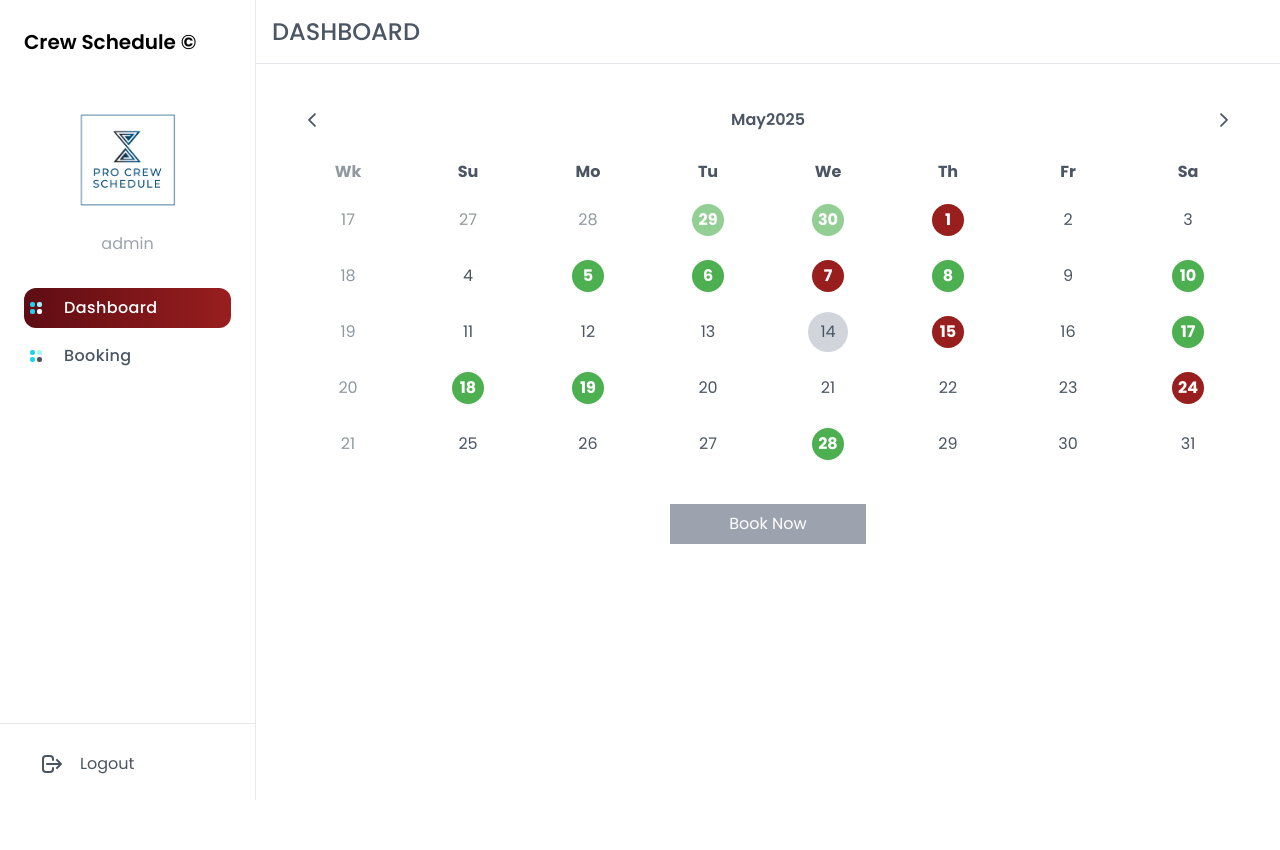
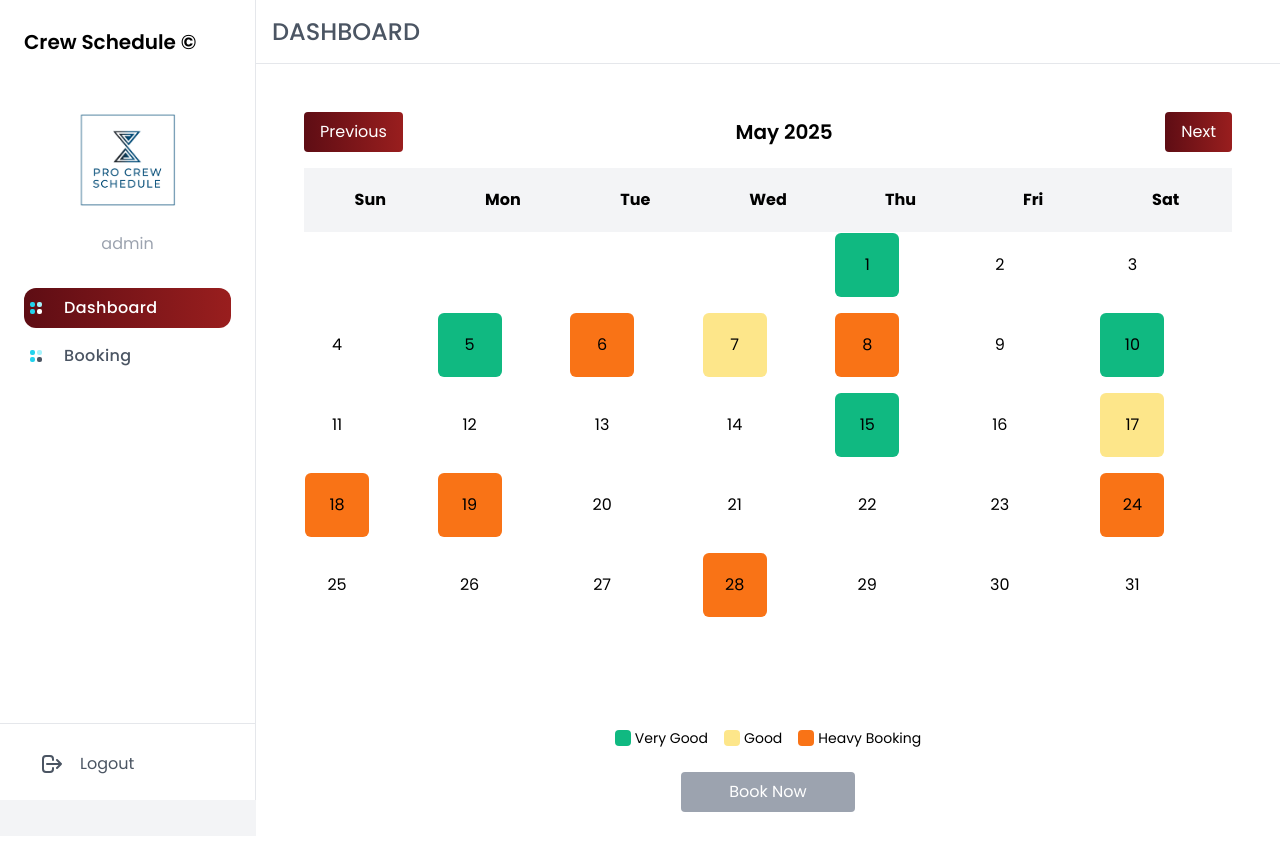
Before and after one commit to AdarshCHMMMUT/banquetfront, a React (Vite) app: page / in a window 1280 px wide. Shown: the top 850 px of the page. Before the commit the page ends 800 px from the top, so only its background shows below. Built offline with nearby package versions, Linux system fonts and the light colour scheme; sample sign-in values are in the browser's storage.

Commit message:
fix calender

```diff
--- a/src/pages/Banquet/LaganCalender.jsx
+++ b/src/pages/Banquet/LaganCalender.jsx
@@ -1,19 +1,40 @@
-import React, { useState } from 'react';
-import { Calendar } from 'primereact/calendar';
+import React, { useState, useRef, useEffect } from 'react';
 import { useNavigate } from "react-router-dom";
 
 function LaganCalendar() {
   const [dates, setDates] = useState(null);
+  const [hoveredDate, setHoveredDate] = useState(null);
+  const [selectedDate, setSelectedDate] = useState(null);
+  const calendarRef = useRef(null);
+  const [selectedRange, setSelectedRange] = useState({ start: null, end: null });
+  const [month, setMonth] = useState(4); // May = 4 (0-indexed)
+  const [year, setYear] = useState(2025);
+
   const navigate = useNavigate();
 
-  const isRangeSelected = dates && dates.length === 2 && dates[0] && dates[1];
+  useEffect(() => {
+  const handleClickOutside = (event) => {
+    if (calendarRef.current && !calendarRef.current.contains(event.target)) {
+      setHoveredDate(null); // Clear hover state
+    }
+  };
+
+  document.addEventListener('mousedown', handleClickOutside);
+  return () => {
+    document.removeEventListener('mousedown', handleClickOutside);
+  };
+}, []);
 
 const handleBooking = () => {
-    console.log("Booking:", dates);
-    // Add your booking logic here
+  if (selectedRange.start && selectedRange.end) {
+    navigate(`/book?start=${selectedRange.start}&end=${selectedRange.end}`);
+  } else if (selectedDate) {
+    navigate(`/book/${selectedDate}`);
+  }
 };
 
-  // Get auspicious dates for a specific year
+  const format = (y, m, d) => `${y}-${String(m + 1).padStart(2, '0')}-${String(d).padStart(2, '0')}`;
+
   const getAuspiciousDates = (year) => {
     const format = (m, d) => `${year}-${String(m).padStart(2, '0')}-${String(d).padStart(2, '0')}`;
     return [
@@ -32,84 +53,186 @@ function LaganCalendar() {
     ];
   };
 
-  // Heavy lagan dates (highlighted differently)
-  const getHeavyLaganDates = (year) => {
-    const fixedHeavyDates = [
-      [5, 1], [5, 7], [5, 15], [5, 24],
-      [10, 22], [10, 23], [10, 30]
-    ];
-    return fixedHeavyDates.map(([m, d]) =>
-      `${year}-${String(m).padStart(2, '0')}-${String(d).padStart(2, '0')}`
+  const auspiciousDates = new Set(getAuspiciousDates(year));
+
+  const getDateCategory = (date) => {
+    const heavyDates = new Set(Array.from(auspiciousDates).filter(d => [1, 5, 10, 15, 20, 25, 30].includes(parseInt(d.split('-')[2]))));
+    const mediumDates = new Set(Array.from(auspiciousDates).filter(d => [2, 4, 7, 9, 17, 22, 27].includes(parseInt(d.split('-')[2]))));
+    if (heavyDates.has(date)) return 'heavy';
+    if (mediumDates.has(date)) return 'medium';
+    if (auspiciousDates.has(date)) return 'light';
+    return null;
+  };
+
+  const getTooltipText = (category) => {
+    if (category === 'heavy') return 'Very Good (Heavy Booking)';
+    if (category === 'medium') return 'Good Day';
+    if (category === 'light') return 'Auspicious Day';
+    return '';
+  };
+
+  const dateTemplate = ({ year, month, day }) => {
+  const currentDate = format(year, month, day);
+  const category = getDateCategory(currentDate);
+
+  let bgColor = '';
+  if (category === 'heavy') bgColor = '#10b981'; // Green
+  else if (category === 'medium') bgColor = '#fde68a'; // Yellow
+  else if (category === 'light') bgColor = '#f97316'; // Orange
+
+  const isStart = selectedRange.start === currentDate;
+  const isEnd = selectedRange.end === currentDate;
+  const isInRange = selectedRange.start && selectedRange.end && (
+    new Date(currentDate) > new Date(selectedRange.start) &&
+    new Date(currentDate) < new Date(selectedRange.end)
+  );
+  const isSingleSelected = selectedDate === currentDate && !selectedRange.start && !selectedRange.end;
+
+  const highlightClass = isStart || isEnd || isSingleSelected
+    ? 'border-4 border-blue-500'
+    : isInRange
+    ? 'ring-2 ring-blue-300'
+    : '';
+
+  return (
+    <div
+      className={`w-16 h-16 rounded-md flex items-center justify-center cursor-pointer relative ${highlightClass}`}
+      style={{ backgroundColor: bgColor }}
+      onClick={() => {
+        if (!selectedRange.start && !selectedRange.end) {
+          setSelectedDate(currentDate); // single date
+          setSelectedRange({ start: currentDate, end: null });
+        } else if (selectedRange.start && !selectedRange.end) {
+          const start = new Date(selectedRange.start);
+          const end = new Date(currentDate);
+          if (end > start) {
+            setSelectedRange({ ...selectedRange, end: currentDate });
+          } else {
+            // Reset selection if clicked before start
+            setSelectedRange({ start: currentDate, end: null });
+            setSelectedDate(currentDate);
+          }
+        } else {
+          // Start new selection
+          setSelectedDate(currentDate);
+          setSelectedRange({ start: currentDate, end: null });
+        }
+      }}
+      onMouseEnter={() => setHoveredDate(currentDate)}
+      onMouseLeave={() => setHoveredDate(null)}
+      title={getTooltipText(category)}
+    >
+      {day}
+    </div>
   );
 };
 
-  // Helper to format date object
-  const formatDate = ({ year, month, day }) =>
-    `${year}-${String(month + 1).padStart(2, '0')}-${String(day).padStart(2, '0')}`;
 
-  // Calendar date rendering
-  const dateTemplate = (date) => {
-    const year = date.year;
-    const currentDate = formatDate(date);
-    const auspiciousDates = getAuspiciousDates(year);
-    const heavyDates = getHeavyLaganDates(year);
+    const getDateClass = (day) => {
+    if ([5, 15, 10].includes(day)) return 'bg-green-500 text-white';      // Very Good
+    if ([7, 17].includes(day)) return 'bg-yellow-300 text-black';        // Good
+    if ([6, 8, 18, 19, 24, 28].includes(day)) return 'bg-orange-500 text-white'; // Heavy Booking
+    return '';
+  };
 
-    if (heavyDates.includes(currentDate)) {
-      return (
-        <div style={{
-          backgroundColor: '#991e1e',
-          color: 'white',
-          fontWeight: 'bold',
-          borderRadius: '50%',
-          width: '2em',
-          height: '2em',
-          lineHeight: '2em',
-          textAlign: 'center'
-        }}>
-          {date.day}
-        </div>
+const renderCalendar = () => {
+  const weeks = [];
+  const daysInMonth = new Date(year, month + 1, 0).getDate();
+  const firstDay = new Date(year, month, 1).getDay();
+
+  let day = 1;
+
+  for (let week = 0; week < 6; week++) {
+    const days = [];
+
+    for (let i = 0; i < 7; i++) {
+      const cellIndex = week * 7 + i;
+
+      if (cellIndex < firstDay || day > daysInMonth) {
+        days.push(
+          <td key={i} className="h-20 align-top text-center">
+            {/* Empty */}
+          </td>
         );
+      } else {
+        const cellContent = dateTemplate({ year, month, day });
+        days.push(
+          <td key={i} className="h-20 align-top text-center">
+            {cellContent}
+          </td>
+        );
+        day++;
+      }
     }
 
-    if (auspiciousDates.includes(currentDate)) {
-      return (
-        <div style={{
-          backgroundColor: '#4CAF50',
-          color: 'white',
-          fontWeight: 'bold',
-          borderRadius: '50%',
-          width: '2em',
-          height: '2em',
-          lineHeight: '2em',
-          textAlign: 'center'
-        }}>
-          {date.day}
-        </div>
-      );
+    weeks.push(<tr key={week}>{days}</tr>);
   }
 
-    return <div>{date.day}</div>;
+  return weeks;
 };
 
+
+
+  const handlePrev = () => {
+    if (month === 0) {
+      setMonth(11);
+      setYear(year - 1);
+    } else {
+      setMonth(month - 1);
+    }
+  };
+
+  const handleNext = () => {
+    if (month === 11) {
+      setMonth(0);
+      setYear(year + 1);
+    } else {
+      setMonth(month + 1);
+    }
+  };
+
+  const monthNames = ["January", "February", "March", "April", "May", "June", "July", "August", "September", "October", "November", "December"];
+
   return (
-    <div className="flex flex-col items-center">
-      <Calendar
-        value={dates}
-        onChange={(e) => setDates(e.value)}
-        selectionMode="range"
-        inline
-        showWeek
-        readOnlyInput
-        className="w-full"
-        dateTemplate={dateTemplate}
-        viewDate={dates?.[0] || new Date()}
-      />
+    <div  ref={calendarRef} className="p-6 text-center">
+      <div className="flex justify-between items-center mb-4">
+        <button onClick={handlePrev} className="bg-gradient-to-r from-[#5e0d14] to-[#991e1e] text-white px-4 py-2 rounded">Previous</button>
+        <h2 className="text-xl font-semibold">{`${monthNames[month]} ${year}`}</h2>
+        <button onClick={handleNext} className="bg-gradient-to-r from-[#5e0d14] to-[#991e1e] text-white px-4 py-2 rounded">Next</button>
+      </div>
+ <table className="table-fixed w-full border-collapse">
+  <thead>
+    <tr>
+      {['Sun', 'Mon', 'Tue', 'Wed', 'Thu', 'Fri', 'Sat'].map((day) => (
+      <th key={day} className="w-[14.2857%] h-16 bg-gray-100">
+  <div className="flex items-center justify-center h-full">{day}</div>
+</th>
+      ))}
+    </tr>
+  </thead>
+  <tbody>{renderCalendar()}</tbody>
+</table>
+
+
+      {/* Legend */}
+      <div className="mt-4 flex justify-center space-x-4 text-sm">
+        <div className="flex items-center space-x-1">
+          <span className="inline-block w-4 h-4 rounded" style={{ backgroundColor: '#10b981' }}></span>
+          <span>Very Good</span>
+        </div>
+        <div className="flex items-center space-x-1">
+          <span className="inline-block w-4 h-4 rounded" style={{ backgroundColor: '#fde68a' }}></span>
+          <span>Good</span>
+        </div>
+        <div className="flex items-center space-x-1">
+          <span className="inline-block w-4 h-4 rounded" style={{ backgroundColor: '#f97316' }}></span>
+          <span>Heavy Booking</span>
+        </div>
+      </div>
 
       <button
-        className={`py-2 w-[20%] text-white mt-4 ${
-          isRangeSelected ? "bg-gradient-to-r from-sky-600 to-cyan-400" : "bg-gray-400"
-        }`}
-        disabled={!isRangeSelected}
+        className={`py-2 px-12 mt-6 text-white rounded ${selectedRange.start ? 'bg-gradient-to-r from-[#5e0d14] to-[#991e1e]' : 'bg-gray-400'}`}
+      disabled={!selectedDate && (!selectedRange.start || !selectedRange.end)}
 onClick={handleBooking}
       >
         Book Now
```
Lines whose indentation alone changed are shown as unchanged.
